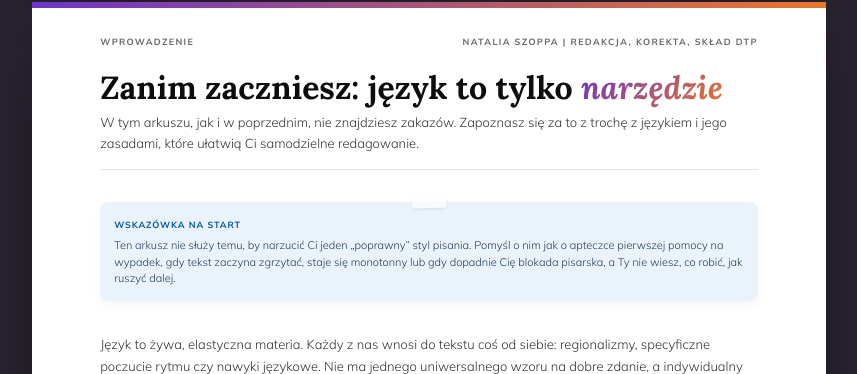
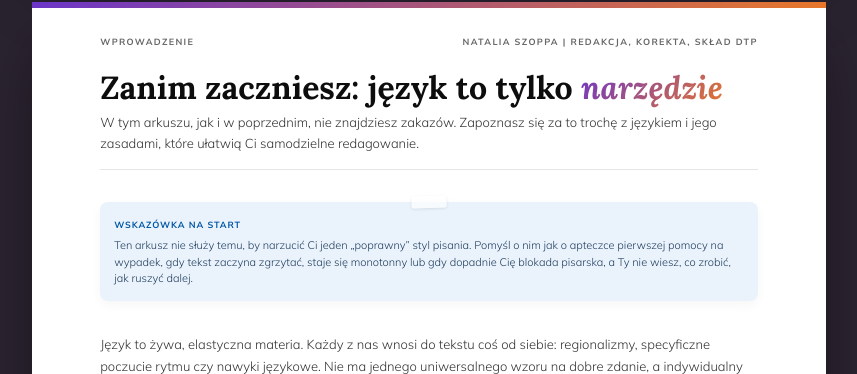
Before and after one commit to Bonnie00726/nataliaszoppa, a Jekyll site: the page arkusz językowy.html, which Jekyll copies as it is, in a window 1280 px wide and 900 px high, scrolled down 4506 px. Shown: the part 146-520 px from the top of the window, without its empty margins (211-1068 px from the left). Built offline with Jekyll 4.4.1, drawn with Linux system fonts in a browser that asks for light colours; some of the changed text lies outside the part shown.

Commit message:
Update arkusz językowy.html

```diff
--- a/arkusz językowy.html
+++ b/arkusz językowy.html
@@ -320,7 +320,7 @@
 
   <div class="section-opener" style="margin-bottom: 32px;">
     <h2 class="section-title">Zanim zaczniesz: język to tylko <em class="grad-type">narzędzie</em></h2>
-    <p class="body">W tym arkuszu, jak i w poprzednim, nie znajdziesz zakazów. Zapoznasz się za to z trochę z językiem i jego zasadami, które ułatwią Ci samodzielne redagowanie.</p>
+    <p class="body">W tym arkuszu, jak i w poprzednim, nie znajdziesz zakazów. Zapoznasz się za to trochę z językiem i jego zasadami, które ułatwią Ci samodzielne redagowanie.</p>
   </div>
 
   <div class="q-row full" style="flex-grow: 1;">
@@ -328,7 +328,7 @@
 
       <div class="box box-blue" style="margin-bottom: 32px;">
         <span class="box-title">Wskazówka na start</span>
-        Ten arkusz nie służy temu, by narzucić Ci jeden „poprawny” styl pisania. Pomyśl o nim jak o apteczce pierwszej pomocy na wypadek, gdy tekst zaczyna zgrzytać, staje się monotonny lub gdy dopadnie Cię blokada pisarska, a Ty nie wiesz, co robić, jak ruszyć dalej.
+        Ten arkusz nie służy temu, by narzucić Ci jeden „poprawny” styl pisania. Pomyśl o nim jak o apteczce pierwszej pomocy na wypadek, gdy tekst zaczyna zgrzytać, staje się monotonny lub gdy dopadnie Cię blokada pisarska, a Ty nie wiesz, co zrobić, jak ruszyć dalej.
       </div>
 
       <div style="margin-bottom: 32px;">
@@ -514,7 +514,7 @@
         <ol style="padding-left: 16px; margin-top: 8px; margin-bottom: 0; font-size: 11px;">
           <li style="margin-bottom: 6px;">Wciśnij <strong>Ctrl + F</strong> w swoim edytorze tekstu.</li>
           <li style="margin-bottom: 6px;">Wyszukaj najpopularniejsze formy czasownika np. <em>„być”</em> (był, była, byli, było) lub <em>„poczuć”</em> (poczuł, poczuła, poczuli, poczucie).</li>
-          <li style="margin-bottom: 6px;">Przy każdym z nich zastanów się: <em>„Co dokładnie robi tu postać?”</em></li>
+          <li style="margin-bottom: 6px;">Przy każdym z nich zastanów się: „Co dokładnie robi tu postać?”.</li>
           <li>Zamień statyczny opis na czasownik oznaczający konkretny ruch lub akcję – „W rogu był stół” zamień na „W rogu stał stół”.</li>
         </ol>
       </div>
```
